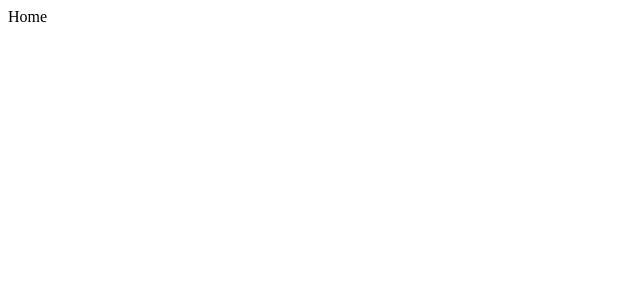
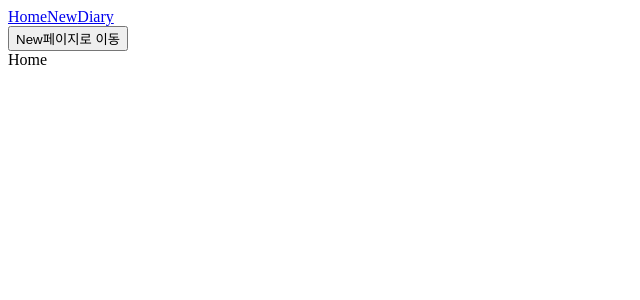
Before and after one commit to seongwoo83/emo-diary, a React (Vite) app: page / in a window 1280 px wide. Shown: the top 300 px of the page, without its empty margins (0-640 px from the left). Built offline with nearby package versions, Linux system fonts and the light colour scheme.

Commit message:
[feat] useNavigate

```diff
--- a/src/App.tsx
+++ b/src/App.tsx
@@ -1,5 +1,5 @@
 import './App.css'
-import { Route, Routes } from 'react-router-dom'
+import { Route, Routes, Link, useNavigate } from 'react-router-dom'
 import Home from './pages/home/Home'
 import Diary from './pages/diary/Diary'
 import New from './pages/new/New'
@@ -11,13 +11,27 @@ import NotFound from './pages/404/NotFound'
 */
 function App() {
 
+  const nav = useNavigate();
+
+  const onClickButton = ()=>{
+    nav("/new")
+  }
+
   return (
+    <>
+      <div>
+        <Link to={"/"}>Home</Link>
+        <Link to={"/new"}>New</Link>
+        <Link to={"/diary"}>Diary</Link>
+      </div>
+      <button onClick={onClickButton}>New페이지로 이동</button>
       <Routes>
         <Route path='/' element={<Home />} />
         <Route path='/new' element={<New />} />
         <Route path='/diary' element={<Diary />} />
         <Route path='*' element={<NotFound />} />
       </Routes>
+    </>
   )
 }
 
```
Lines whose indentation alone changed are shown as unchanged.
